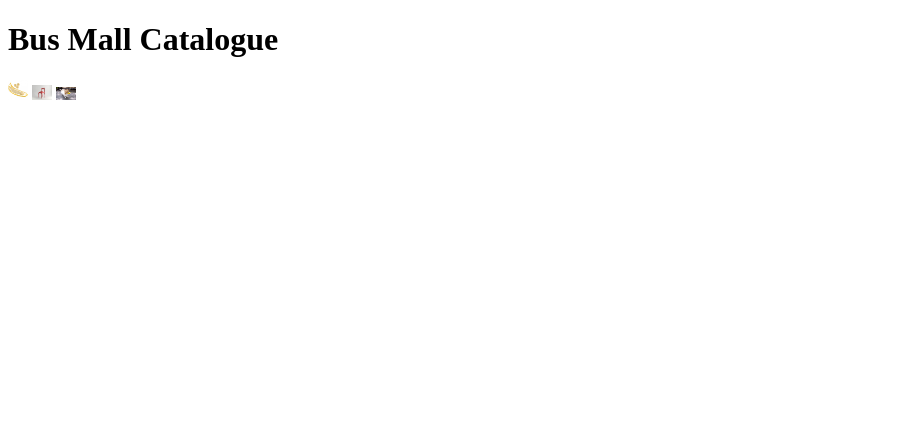
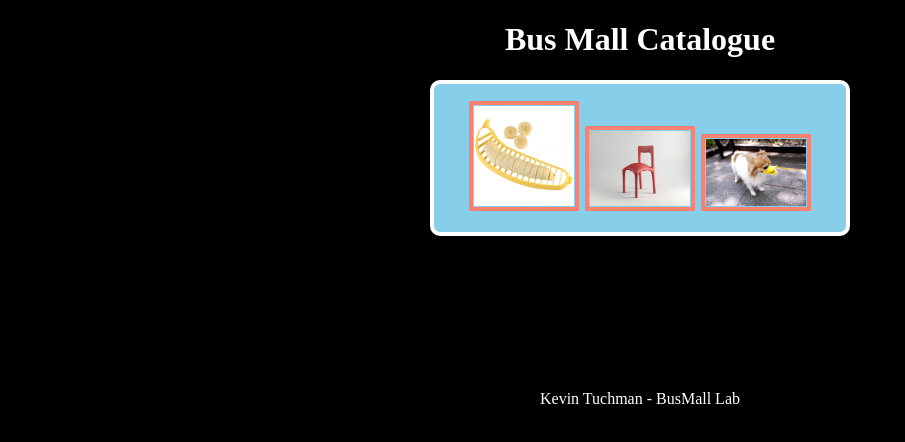
Before and after one commit to kevintuchman/bus-mall, a plain HTML site: page index.html in a window 1280 px wide. Shown: the whole page, without its empty margins (0-905 px from the left). Drawn offline with nearby package versions, Linux system fonts and the light colour scheme.

Commit message:
finalwork

```diff
--- a/css/style.css
+++ b/css/style.css
@@ -1,3 +1,56 @@
-img{
-  width: 20px;
+h1{
+  color: white;
+  text-align: center;
 }
+
+body {
+  background-color: black;
+}
+#busmall-container{
+  background-color: skyblue;
+  border: 4px solid white;
+  border-radius: 10px;
+  min-height: 100px;
+  width: 30%;
+  margin: auto;
+  padding: 1em;
+  text-align: center;
+}
+
+#picture1{
+  display: left;
+  margin-left: auto;
+  margin-right: auto;
+  width: 100px;
+  border: 4px solid salmon;
+  background-color: skyblue;
+  margin: 1px;
+  padding: 1px;
+}
+
+#picture2{
+  display: center;
+  margin-left: auto;
+  margin-right: auto;
+  width: 100px;
+  border: 4px solid salmon;
+  background-color: skyblue;
+  margin: 1px;
+  padding: 1px;
+}
+
+#picture3{
+  display: right;
+  margin-left: auto;
+  margin-right: auto;
+  width: 100px;
+  border: 4px solid salmon;
+  background-color: skyblue;
+  margin: 1px;
+  padding: 1px;
+}
+
+footer{
+  color: white;
+  text-align: center;
+}
--- a/index.html
+++ b/index.html
@@ -19,4 +19,6 @@
 
 </body>
 
+<footer>Kevin Tuchman - BusMall Lab</footer>
+
 </html>
```
Also changed, not shown: js/app.js (+6 -3 lines), 2 other files.
